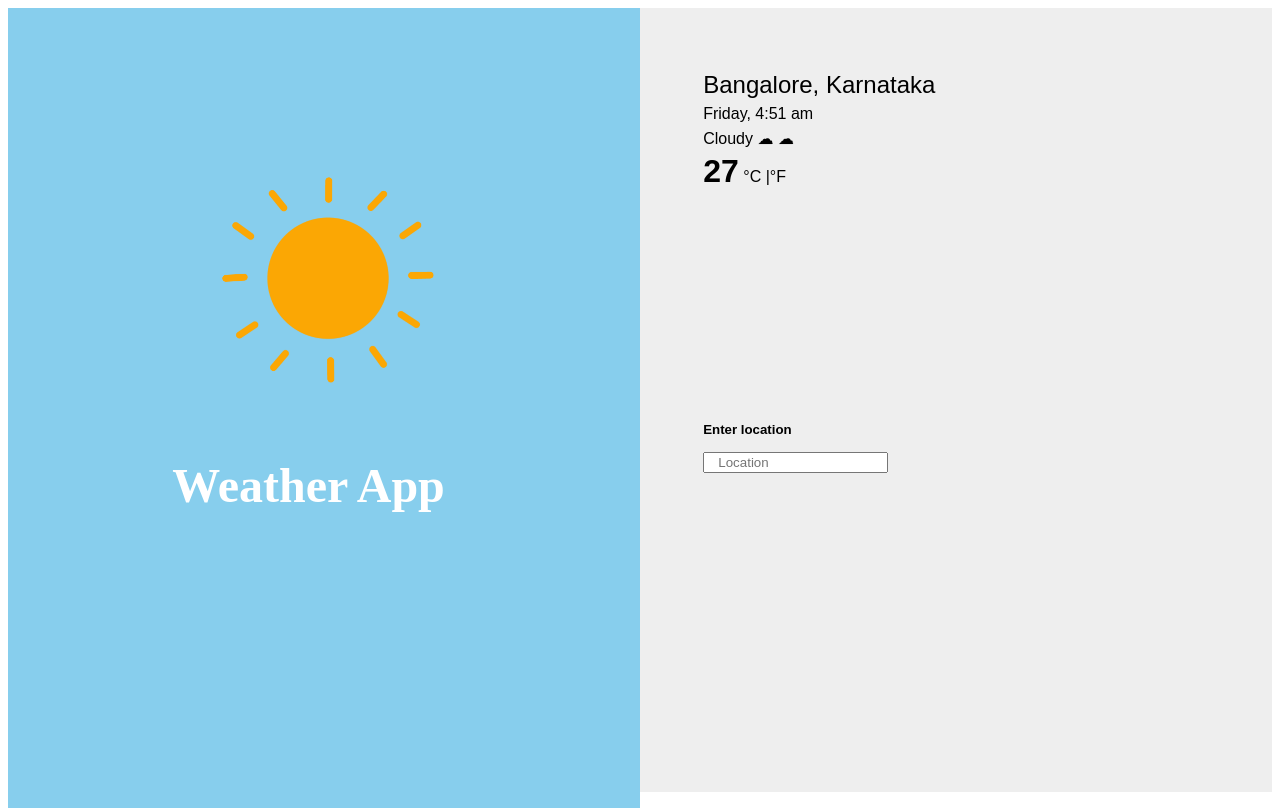
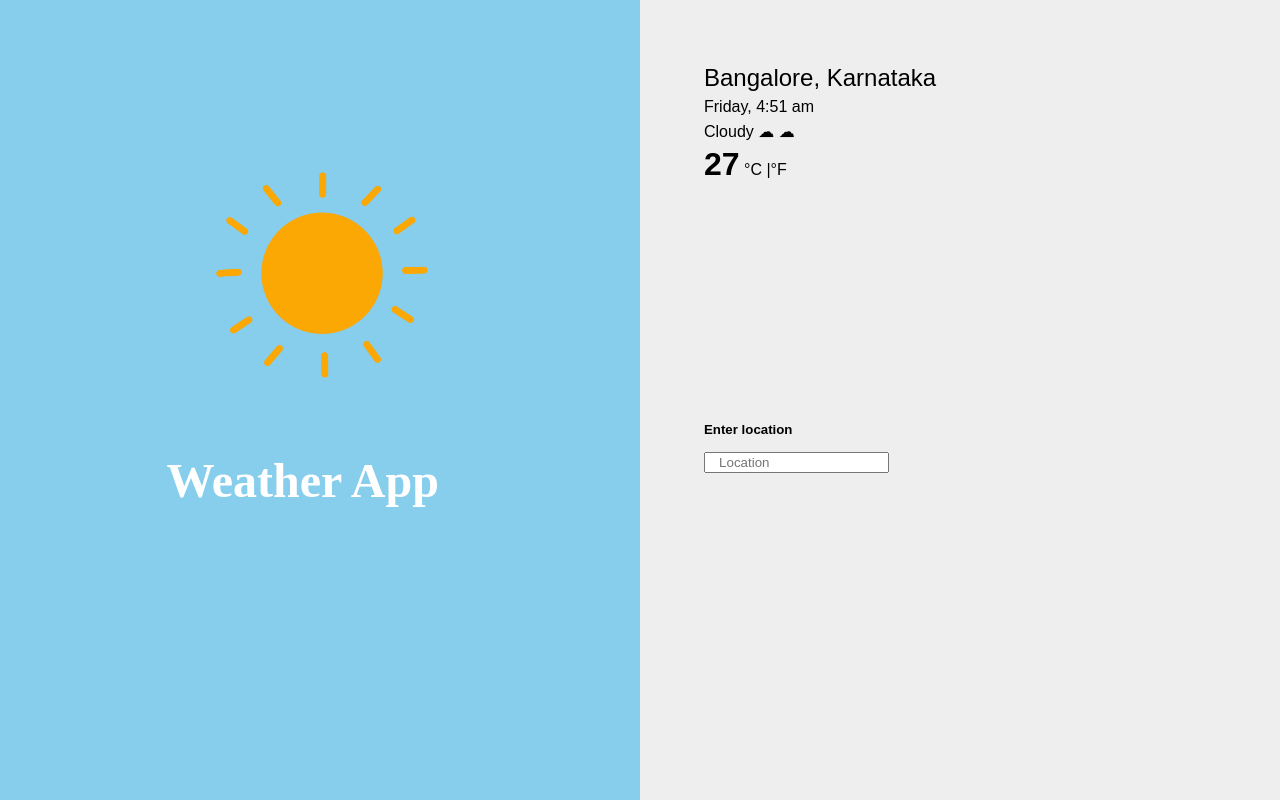
Before and after one commit to Jashwanthi928/Weather-App, a plain HTML site: page index.html in a window 1280 px wide. Drawn offline with Linux system fonts and the light colour scheme.

Commit message:
Corrected margin

```diff
--- a/weatherApp.css
+++ b/weatherApp.css
@@ -1,6 +1,9 @@
 /* WEATHER APP
 Author:Jashwanthi
 This the weather app which shows weather of different cities */
+body{
+  margin: 0% !important;
+}
 #leftSide {
   position: relative;
   margin: auto;
@@ -17,7 +20,7 @@
   position: relative;
   width: 50%;
   float: right;
-  height: 98vh;
+  height: 100vh;
   background-color: #eee;
   z-index: 1010101010;
   font-family: Arial, Helvetica, sans-serif;
```
Also changed, not shown: README.md.
